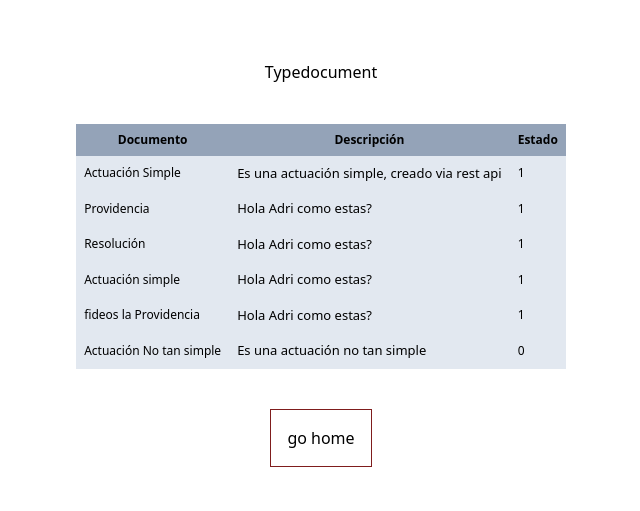
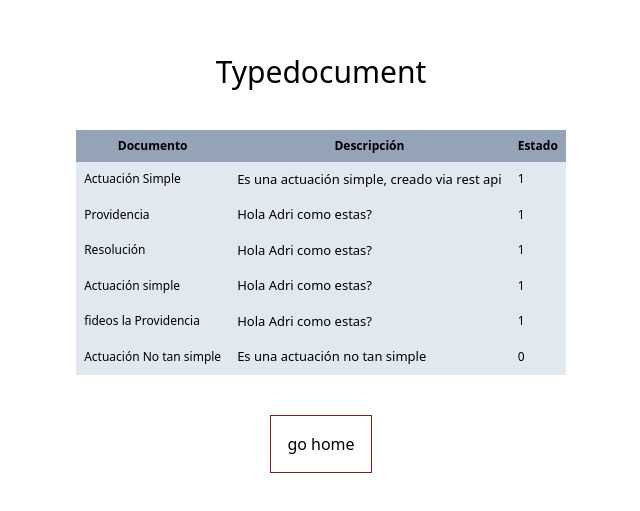
Before and after one commit to DesarrolloLegislatura/front-sab, a React (Vite) app: page /typedocument in a window 1280 px wide. Shown: the part 137-648 px from the top of the page, without its empty margins (319-959 px from the left). Built offline with nearby package versions, Linux system fonts and the light colour scheme.

Commit message:
fix tablenotes - typedocument

```diff
--- a/src/components/container/TableNotes.tsx
+++ b/src/components/container/TableNotes.tsx
@@ -1,6 +1,10 @@
 import { typeDocument } from '../../interfaces/interfaces';
 
-export const TableNotes = (docs: typeDocument[]) => {
+interface Props {
+	docs: typeDocument[];
+}
+
+export const TableNotes = ({ docs }: Props) => {
 	return (
 		<table className='h-6 bg-slate-200'>
 			<thead className='bg-slate-400'>
@@ -10,19 +14,6 @@ export const TableNotes = (docs: typeDocument[]) => {
 					<th className='p-2 text-xs md:text-[12px]'>Estado</th>
 				</tr>
 			</thead>
-			{/* {docs.map((doc, index) => (
-						<tbody
-							key={index}
-							className=''>
-							<tr>
-								<td className='p-2 text-[10px] md:text-[12px]'>{doc.name}</td>
-								<td className='p-2 text-[9px] md:text-[12px] lg:text-[13px]'>
-									{doc.description}
-								</td>
-								<td className='p-2 text-[10px] md:text-[12px]'>{doc.active}</td>
-							</tr>
-						</tbody>
-					))} */}
 			{docs.map((doc, index) => (
 				<tbody key={index}>
 					<tr>
--- a/src/pages/typedocument/Typedocument.tsx
+++ b/src/pages/typedocument/Typedocument.tsx
@@ -19,51 +19,16 @@ const Typedocument = () => {
 
 	return (
 		<div className='flex flex-col items-center justify-center min-h-screen gap-10'>
-			<h1>Typedocument</h1>
+			<h1 className='text-3xl'>Typedocument</h1>
 			<section>
-				<table className='h-6 bg-slate-200'>
-					<thead className='bg-slate-400'>
-						<tr>
-							<th className='p-2 text-xs md:text-[12px] '>Documento</th>
-							<th className='p-2 text-xs md:text-[12px]'>Descripción</th>
-							<th className='p-2 text-xs md:text-[12px]'>Estado</th>
-						</tr>
-					</thead>
-					{/* {docs.map((doc, index) => (
-						<tbody
-							key={index}
-							className=''>
-							<tr>
-								<td className='p-2 text-[10px] md:text-[12px]'>{doc.name}</td>
-								<td className='p-2 text-[9px] md:text-[12px] lg:text-[13px]'>
-									{doc.description}
-								</td>
-								<td className='p-2 text-[10px] md:text-[12px]'>{doc.active}</td>
-							</tr>
-						</tbody>
-					))} */}
-					{docsTest.map((doc, index) => (
-						<tbody
-							key={index}
-							className=''>
-							<tr>
-								<td className='p-2 text-[10px] md:text-[12px]'>{doc.name}</td>
-								<td className='p-2 text-[9px] md:text-[12px] lg:text-[13px]'>
-									{doc.description}
-								</td>
-								<td className='p-2 text-[10px] md:text-[12px]'>{doc.active}</td>
-							</tr>
-						</tbody>
-					))}
-				</table>
-				{/* <TableNotes {...docsTest} /> */}
+				<TableNotes docs={docsTest} />
 			</section>
 			<div className='flex flex-col gap-10'>
 				{/* Mas contenido */}
 				<Link
 					to='/'
 					className='border max-w-48 p-4 border-red-900'>
-					go home{' '}
+					go home
 				</Link>
 			</div>
 		</div>
--- a/src/services/api.ts
+++ b/src/services/api.ts
@@ -15,5 +15,5 @@ export const sab_API = axios.create({
 });
 
 export const getDocuments = async () => {
-	return sab_API.get<typeDocument[]>('/typedocument');
+	return sab_API.get<typeDocument[]>('typedocument');
 };
```
